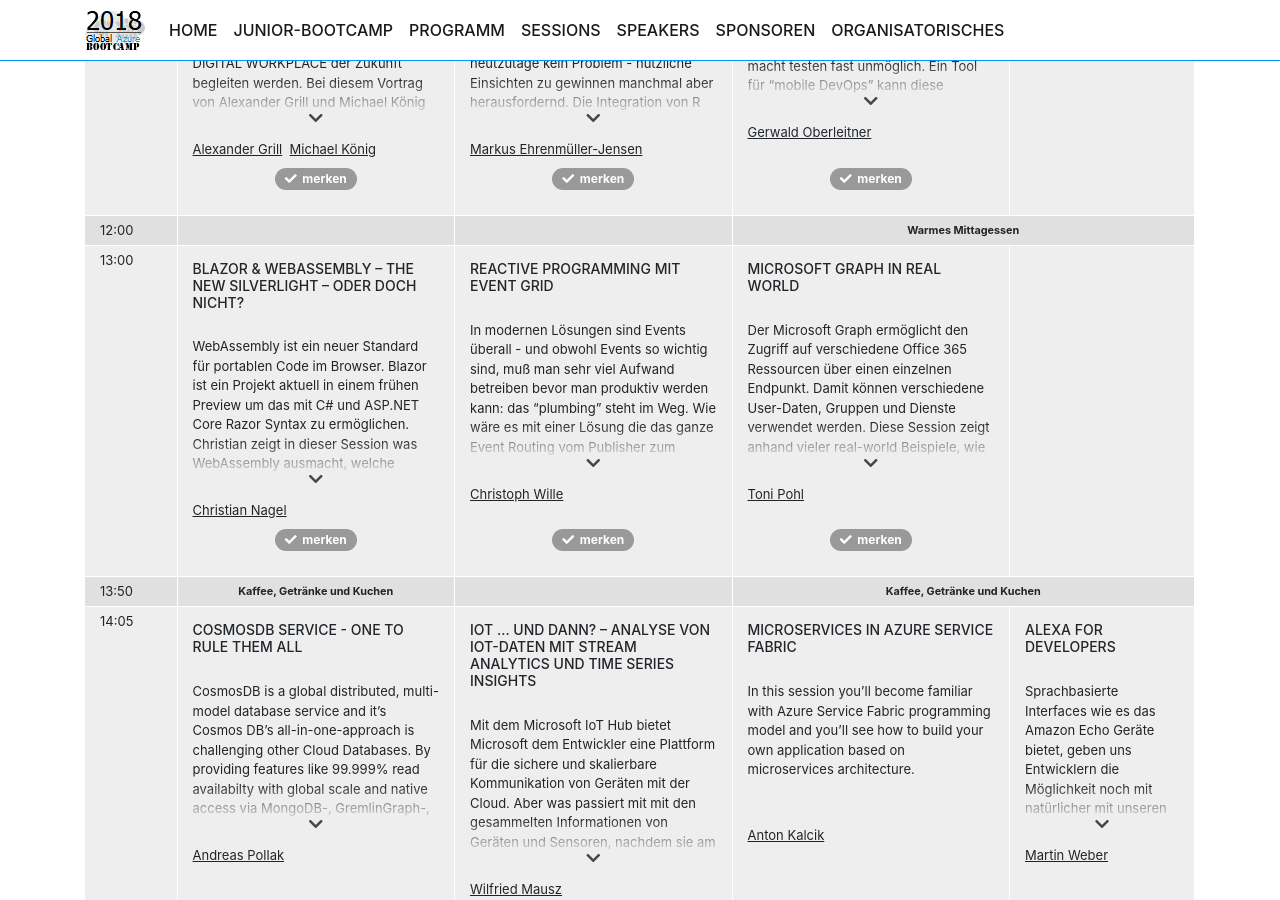
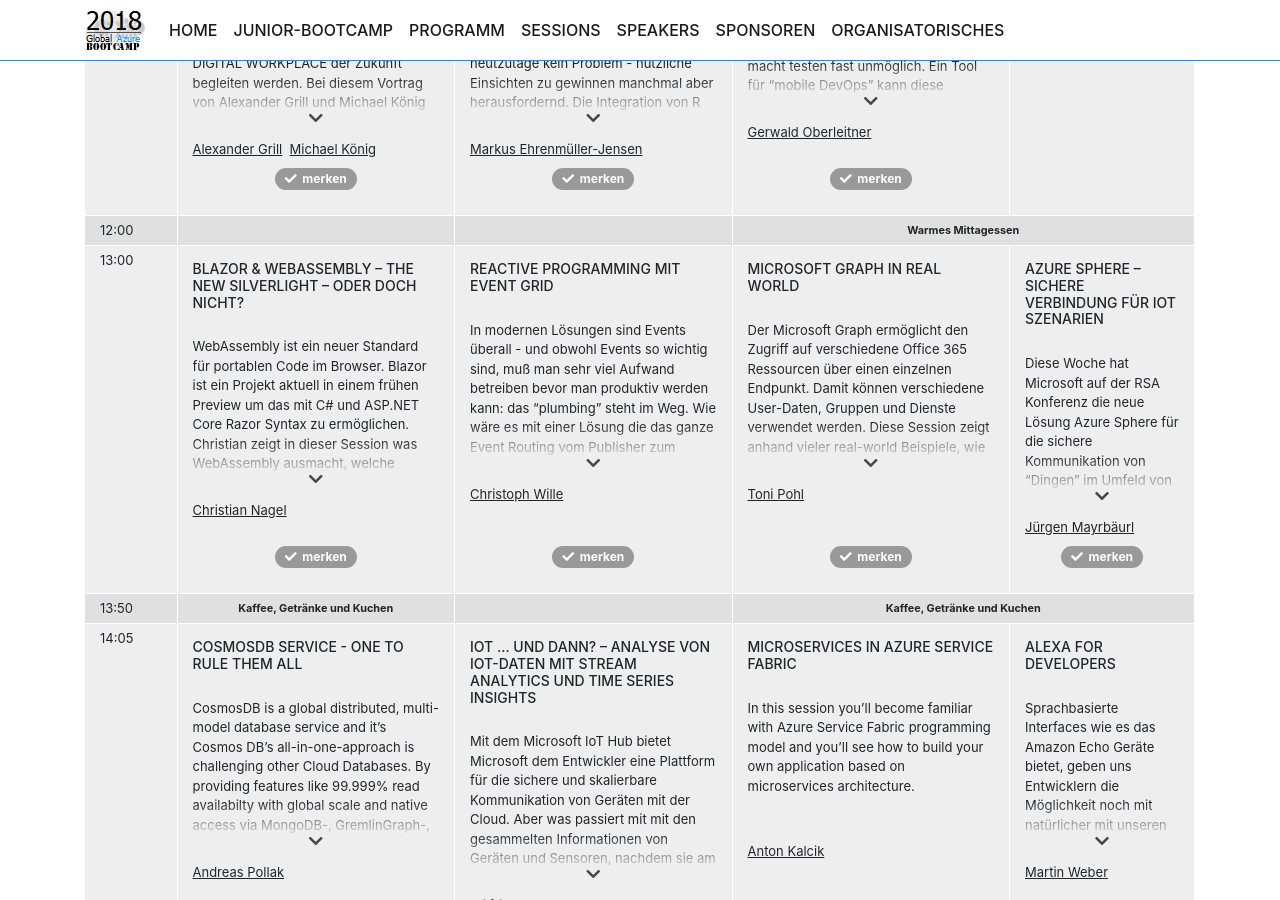
Before and after one commit to coding-club-linz/global-azure-bootcamp-2018, a Jekyll site: the page built from programm.md, in a window 1280 px wide and 900 px high, scrolled down 1000 px. Built offline with Jekyll 4.4.1, drawn with Linux system fonts in a browser that asks for light colours; nearby versions of some CDN libraries; our own code applies the rules of GitHub Pages for plain Markdown files.

Commit message:
Add Azure Sphere Session

```diff
--- /dev/null
+++ b/sessions/azure-sphere.md
@@ -0,0 +1,11 @@
+---
+layout: session
+page-category: session
+title: Azure Sphere – sichere Verbindung für IoT Szenarien
+speaker: Jürgen Mayrbäurl
+speaker-id: juergen-mayrbaeurl
+room: '15.05'
+slot: 4
+---
+
+Diese Woche hat Microsoft auf der RSA Konferenz die neue Lösung Azure Sphere für die sichere Kommunikation von "Dingen" im Umfeld von Internet of Things vorgestellt. Die Lösung besteht aus einem Mikrocontroller Design, Software und Service, die alle zusammengenommen erstmals die sichere Verbindung mit Geräten, wie z.B. Waschmaschinen, Kühlschränke, usw. über das Internet ermöglicht.
--- a/speaker/juergen-mayrbaeurl.md
+++ b/speaker/juergen-mayrbaeurl.md
@@ -7,4 +7,4 @@ image: juergen-mayrbaeurl.jpg
 email: jmayrbaeurl@live.at
 ---
 
-Details folgen …
+Jürgen arbeitet als ‚Solution Architect for IoT‘ für ein globales Team bei Microsoft, das weltweit mit Partnern IoT Lösungen auf Basis von Azure Services entwickelt. Dabei liegt der Fokus auf Partner in EMEA, die auch Geräte als Teil ihrer Lösungen zur Verfügung stellen. Jürgen ist weltweit für das Thema „Azure IoT Edge“ für die CDS/PDS Organisation innerhalb von Microsoft zuständig und ist auch Teil des Kernteams, das aktuell den Rollout von Azure Sphere durchführt.
```
